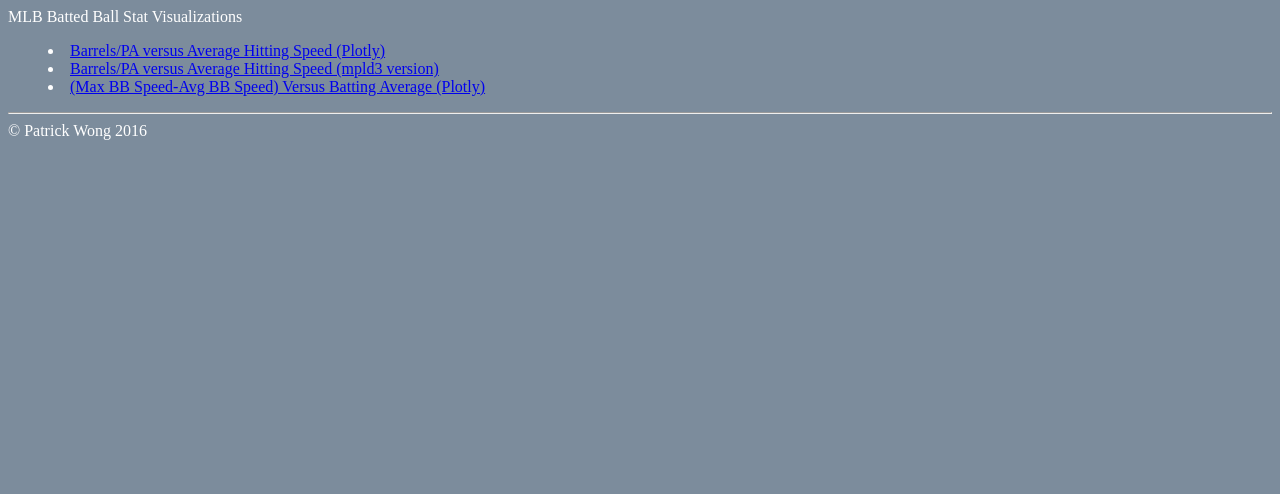
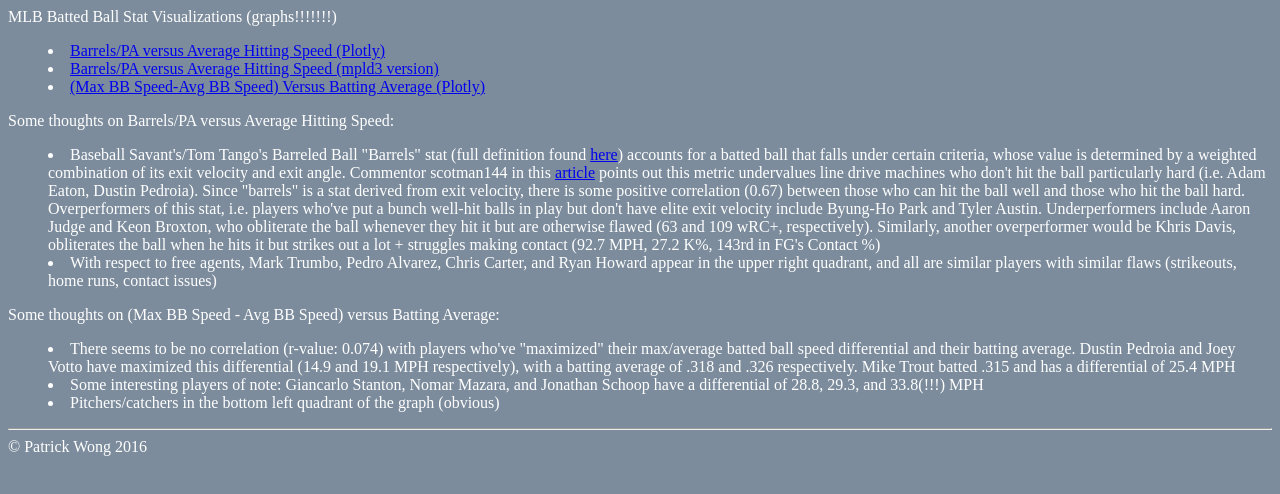
Before and after one commit to patwong/patwong.github.io, a plain HTML site: page bb_project_page.html in a window 1280 px wide. Drawn offline with Linux system fonts and the light colour scheme.

Commit message:
added some thoughts to project page

```diff
--- a/bb_project_page.html
+++ b/bb_project_page.html
@@ -9,12 +9,23 @@ div {text-align: center; font-size: 1000%;}
 </style>
 </p>
 <p>
-MLB Batted Ball Stat Visualizations
+MLB Batted Ball Stat Visualizations (graphs!!!!!!!)
 </p><menu>
 <li><a href="bb/brlpa_ahs.html">Barrels/PA versus Average Hitting Speed (Plotly)</a></li>
 <li><a href="bb/mpld3_brlpa_ahs.html">Barrels/PA versus Average Hitting Speed (mpld3 version)</a></li>
 <li><a href="bb/max_bb_ahs_ba.html">(Max BB Speed-Avg BB Speed) Versus Batting Average (Plotly)</a></li>
-</menu><hr>
+</menu>
+<p>Some thoughts on Barrels/PA versus Average Hitting Speed:</p>
+<menu><li>Baseball Savant's/Tom Tango's Barreled Ball "Barrels" stat (full definition found  <a href="http://m.mlb.com/glossary/statcast/barreled-ball">here</a>) accounts for a batted ball that falls under certain criteria, whose value is determined by a weighted combination of its exit velocity and exit angle. Commentor scotman144 in this <a href="http://www.fangraphs.com/blogs/where-kevin-pillar-tops-joey-votto/">article</a> points out this metric undervalues line drive machines who don't hit the ball particularly hard (i.e. Adam Eaton, Dustin Pedroia). Since "barrels" is a stat derived from exit velocity, there is some positive correlation (0.67) between those who can hit the ball well and those who hit the ball hard. Overperformers of this stat, i.e. players who've put a bunch well-hit balls in play but don't have elite exit velocity include Byung-Ho Park and Tyler Austin. Underperformers include Aaron Judge and Keon Broxton, who obliterate the ball whenever they hit it but are otherwise flawed (63 and 109 wRC+, respectively). Similarly, another overperformer would be Khris Davis, obliterates the ball when he hits it but strikes out a lot + struggles making contact (92.7 MPH, 27.2 K%, 143rd in FG's Contact %)  </li>
+<li>With respect to free agents, Mark Trumbo, Pedro Alvarez, Chris Carter, and Ryan Howard appear in the upper right quadrant, and all are similar players with similar flaws (strikeouts, home runs, contact issues)</li>
+</menu>
+<p>Some thoughts on (Max BB Speed - Avg BB Speed) versus Batting Average:</p>
+<menu>
+	<li>There seems to be no correlation (r-value: 0.074) with players who've "maximized" their max/average batted ball speed differential and their batting average. Dustin Pedroia and Joey Votto have maximized this differential (14.9 and 19.1 MPH respectively), with a batting average of .318 and .326 respectively. Mike Trout batted .315 and has a differential of 25.4 MPH</li>
+	<li>Some interesting players of note: Giancarlo Stanton, Nomar Mazara, and Jonathan Schoop have a differential of 28.8, 29.3, and 33.8(!!!) MPH</li>
+	<li>Pitchers/catchers in the bottom left quadrant of the graph (obvious)</li>
+</menu>
+<hr>
 
 <span>&copy; Patrick Wong 2016</span>
 </body></html>
```
